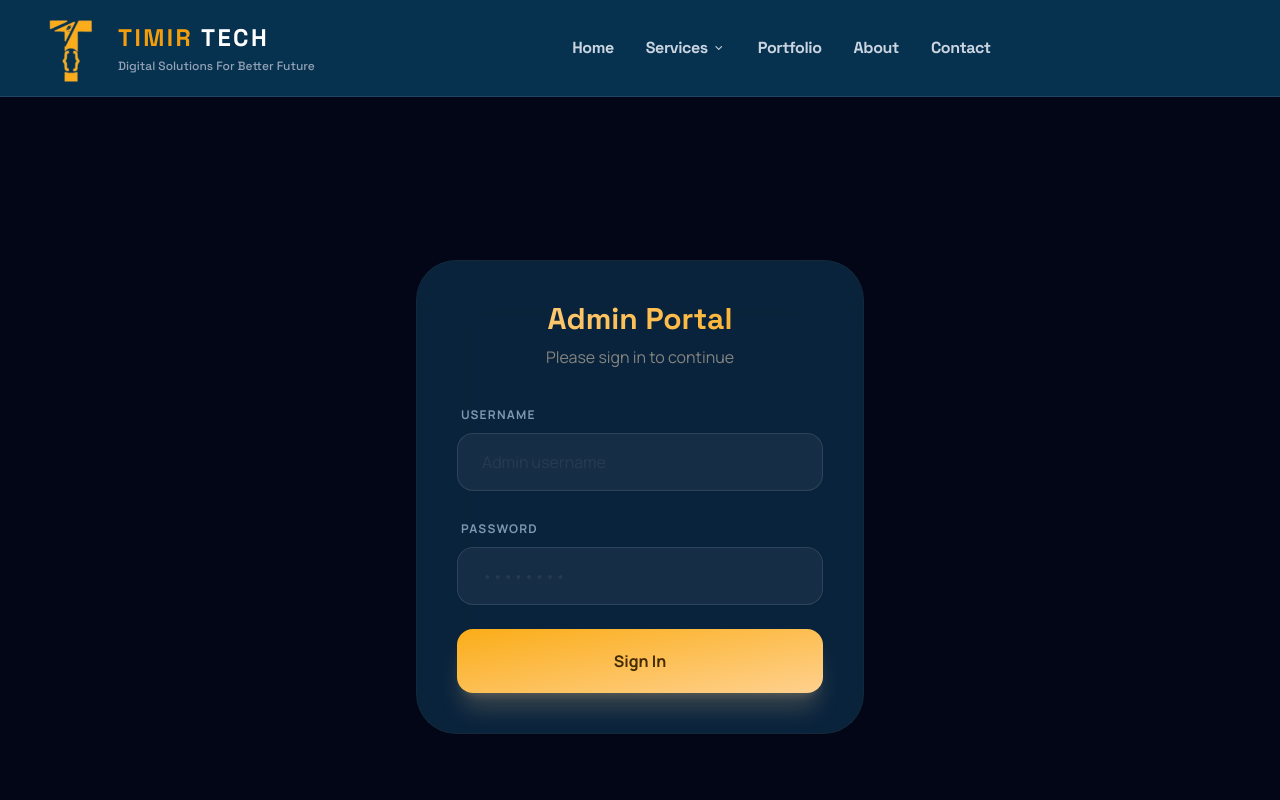
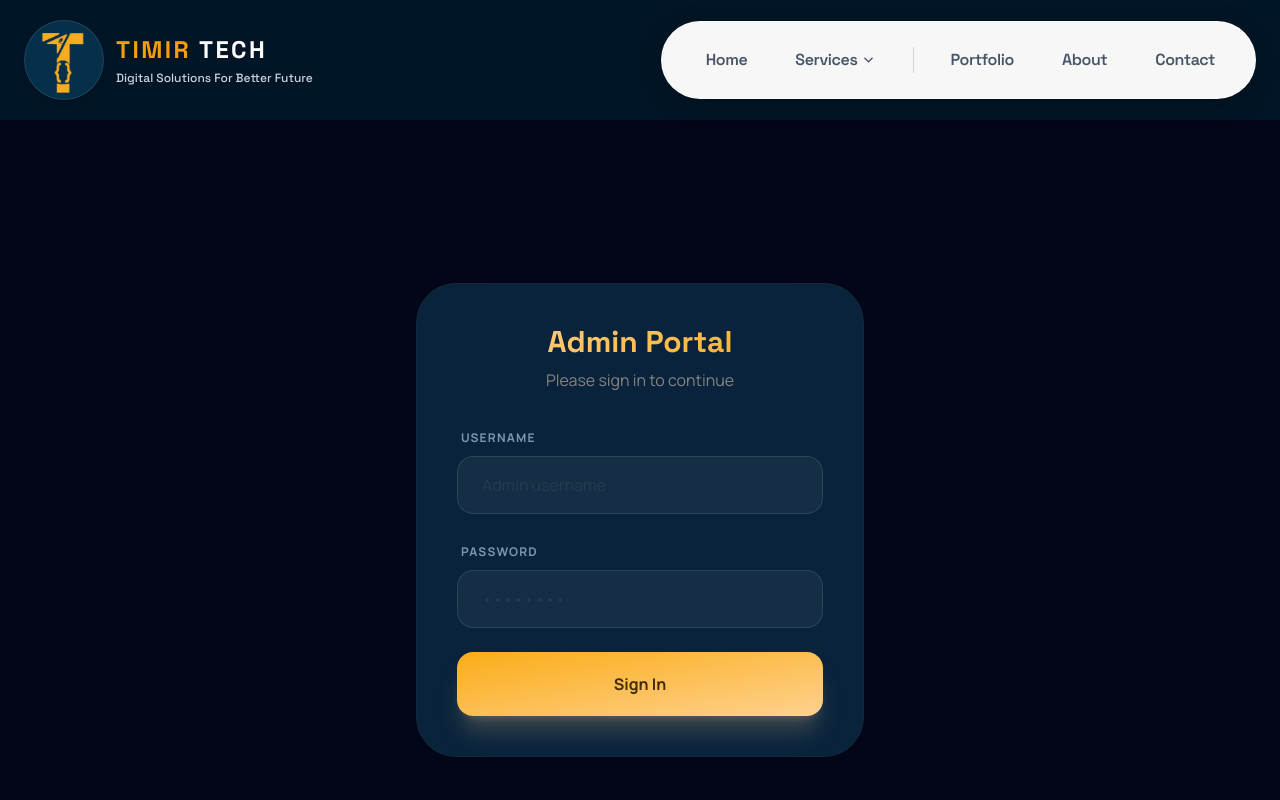
Before and after one commit to fsr-software-solution/Timir-tech, a React (Vite) app in the folder frontend/: page /admin/login in a window 1280 px wide. Shown: the top 800 px of the page. Built offline with nearby package versions, Linux system fonts and the light colour scheme.

Commit message:
feat: implement floating header and enhance Navbar for improved responsiveness and user experience

```diff
--- a/frontend/src/App.css
+++ b/frontend/src/App.css
@@ -1 +1,170 @@
-/* App.css intentionally left empty to avoid overriding custom tailwind styles */
+/* Floating header: logo left, nav pill right */
+.site-header {
+  position: fixed;
+  top: 0;
+  left: 0;
+  right: 0;
+  z-index: 50;
+  padding-top: env(safe-area-inset-top, 0px);
+  background: transparent;
+  pointer-events: none;
+  overflow: visible;
+}
+
+.site-header__bar {
+  pointer-events: auto;
+  overflow: visible;
+}
+
+.site-header__nav {
+  overflow: visible;
+}
+
+/* Mobile menu button — only visible below 768px (do not set display:flex here; Tailwind controls visibility) */
+.site-header__menu-btn {
+  align-items: center;
+  justify-content: center;
+  width: 2.75rem;
+  height: 2.75rem;
+  border-radius: 0.75rem;
+  background: rgba(255, 255, 255, 0.95);
+  border: 1px solid rgba(255, 255, 255, 0.85);
+  color: #334155;
+  box-shadow: 0 4px 16px rgba(0, 0, 0, 0.12);
+  transition: background 0.2s, color 0.2s;
+}
+
+.site-header__menu-btn:hover {
+  background: #fff;
+  color: #0f172a;
+}
+
+.site-header__menu-btn--overlay {
+  background: rgba(255, 255, 255, 0.1);
+  border-color: rgba(255, 255, 255, 0.2);
+  color: #f8fafc;
+}
+
+.site-header__menu-btn--overlay:hover {
+  background: rgba(255, 255, 255, 0.18);
+  color: #fff;
+}
+
+/* Outer pill — no overflow clip (dropdown renders outside) */
+.site-header__pill {
+  display: flex;
+  align-items: center;
+  min-height: 2.75rem;
+  background: rgba(255, 255, 255, 0.97);
+  backdrop-filter: blur(12px);
+  -webkit-backdrop-filter: blur(12px);
+  border: 1px solid rgba(255, 255, 255, 0.85);
+  border-radius: 9999px;
+  box-shadow:
+    0 6px 28px rgba(0, 0, 0, 0.14),
+    0 2px 6px rgba(0, 0, 0, 0.08);
+  overflow: visible;
+}
+
+/* Inner row scrolls horizontally on mobile only */
+.site-header__pill-scroll {
+  gap: 0.25rem;
+  padding: 0.5rem 0.75rem 0.5rem 0.85rem;
+  overflow-x: auto;
+  overflow-y: visible;
+  -webkit-overflow-scrolling: touch;
+  scrollbar-width: none;
+}
+
+.site-header__pill-scroll::-webkit-scrollbar {
+  display: none;
+}
+
+@media (min-width: 640px) {
+  .site-header__pill {
+    min-height: 3.25rem;
+  }
+
+  .site-header__pill-scroll {
+    gap: 0.35rem;
+    padding: 0.65rem 1rem 0.65rem 1.15rem;
+  }
+}
+
+@media (min-width: 768px) {
+  .site-header__pill {
+    min-height: 3.5rem;
+  }
+
+  .site-header__pill-scroll {
+    gap: 0.5rem;
+    padding: 0.75rem 1.25rem 0.75rem 1.5rem;
+    overflow-x: visible;
+  }
+}
+
+.site-header__pill-divider {
+  width: 1px;
+  height: 1.35rem;
+  margin: 0 0.35rem;
+  background: rgba(15, 23, 42, 0.15);
+  flex-shrink: 0;
+}
+
+@media (min-width: 640px) {
+  .site-header__pill-divider {
+    height: 1.6rem;
+    margin: 0 0.5rem;
+  }
+}
+
+/* Services dropdown — fixed under Services button, over hero */
+.site-header__dropdown-fixed {
+  position: fixed;
+  z-index: 100;
+  pointer-events: auto;
+}
+
+.site-header__dropdown-panel {
+  background: rgba(7, 50, 79, 0.98);
+  backdrop-filter: blur(16px);
+  -webkit-backdrop-filter: blur(16px);
+  border: 1px solid rgba(255, 255, 255, 0.18);
+  border-radius: 1rem;
+  padding: 0.5rem;
+  min-width: min(100%, 17.5rem);
+  max-height: min(70vh, 22rem);
+  overflow-y: auto;
+  box-shadow:
+    0 20px 50px rgba(0, 0, 0, 0.45),
+    0 8px 20px rgba(0, 0, 0, 0.25);
+}
+
+@media (min-width: 640px) {
+  .site-header__dropdown-panel {
+    min-width: 18rem;
+    border-radius: 1.25rem;
+  }
+}
+
+.site-header__dropdown-link {
+  display: block;
+  padding: 0.65rem 1rem;
+  font-size: 0.875rem;
+  font-weight: 600;
+  color: #e2e8f0;
+  border-radius: 0.75rem;
+  transition: color 0.2s, background 0.2s;
+}
+
+.site-header__dropdown-link:hover {
+  color: #fbbf24;
+  background: rgba(255, 255, 255, 0.08);
+}
+
+@media (min-width: 640px) {
+  .site-header__dropdown-link {
+    padding: 0.75rem 1rem;
+    font-size: 0.9375rem;
+  }
+}
--- a/frontend/src/Components/Layout/Navbar.jsx
+++ b/frontend/src/Components/Layout/Navbar.jsx
@@ -2,13 +2,16 @@ import React, { useState, useEffect, useRef, useLayoutEffect } from 'react';
 import { Link, useLocation } from 'react-router-dom';
 import logoImg from '../../assets/logobg.png';
 
-const NAVBAR_OFFSET_FALLBACK = '6.5rem';
+const NAVBAR_OFFSET_FALLBACK = '5.5rem';
 
 const Navbar = () => {
   const navRef = useRef(null);
+  const servicesBtnRef = useRef(null);
   const [spacerHeight, setSpacerHeight] = useState(null);
-  const [isOpen, setIsOpen] = useState(false);
   const [showServices, setShowServices] = useState(false);
+  const [mobileMenuOpen, setMobileMenuOpen] = useState(false);
+  const [mobileServicesOpen, setMobileServicesOpen] = useState(false);
+  const [servicesDropdownPos, setServicesDropdownPos] = useState(null);
   const [activeSection, setActiveSection] = useState('home');
   const location = useLocation();
 
@@ -32,6 +35,31 @@ const Navbar = () => {
       document.documentElement.style.removeProperty('--navbar-offset');
     };
   }, []);
+
+  const updateServicesDropdownPos = () => {
+    const btn = servicesBtnRef.current;
+    if (!btn) return;
+    const rect = btn.getBoundingClientRect();
+    setServicesDropdownPos({
+      top: rect.bottom + 4,
+      left: rect.left,
+      minWidth: Math.max(rect.width, 260),
+    });
+  };
+
+  useLayoutEffect(() => {
+    if (!showServices) {
+      setServicesDropdownPos(null);
+      return;
+    }
+    updateServicesDropdownPos();
+    window.addEventListener('resize', updateServicesDropdownPos);
+    window.addEventListener('scroll', updateServicesDropdownPos, true);
+    return () => {
+      window.removeEventListener('resize', updateServicesDropdownPos);
+      window.removeEventListener('scroll', updateServicesDropdownPos, true);
+    };
+  }, [showServices]);
 
   useEffect(() => {
     const handleScroll = () => {
@@ -62,21 +90,75 @@ const Navbar = () => {
     return () => window.removeEventListener('scroll', handleScroll);
   }, [location.pathname]);
 
-  const getLinkStyle = (section, isMobile = false) => {
-    const isActive = location.pathname === '/' && activeSection === section;
-    const baseStyle = "transition-colors font-bold";
-    if (isMobile) {
-      return `${baseStyle} text-2xl ${isActive ? 'text-amber-400' : 'text-slate-300'}`;
+  useEffect(() => {
+    if (!showServices) return;
+
+    const handlePointerDown = (e) => {
+      const panel = document.getElementById('services-dropdown-panel');
+      if (
+        servicesBtnRef.current?.contains(e.target) ||
+        panel?.contains(e.target)
+      ) {
+        return;
       }
-    return `${baseStyle} ${isActive ? 'text-amber-400' : 'text-slate-300 hover:text-white'}`;
+      setShowServices(false);
     };
 
-  const getServicesStyle = (isMobile = false) => {
+    const handleEscape = (e) => {
+      if (e.key === 'Escape') setShowServices(false);
+    };
+
+    document.addEventListener('mousedown', handlePointerDown);
+    document.addEventListener('keydown', handleEscape);
+    return () => {
+      document.removeEventListener('mousedown', handlePointerDown);
+      document.removeEventListener('keydown', handleEscape);
+    };
+  }, [showServices]);
+
+  useEffect(() => {
+    if (mobileMenuOpen) {
+      document.body.style.overflow = 'hidden';
+      setShowServices(false);
+    } else {
+      document.body.style.overflow = '';
+      setMobileServicesOpen(false);
+    }
+    return () => {
+      document.body.style.overflow = '';
+    };
+  }, [mobileMenuOpen]);
+
+  useEffect(() => {
+    const handleResize = () => {
+      if (window.innerWidth >= 768) setMobileMenuOpen(false);
+    };
+    window.addEventListener('resize', handleResize);
+    return () => window.removeEventListener('resize', handleResize);
+  }, []);
+
+  useEffect(() => {
+    setMobileMenuOpen(false);
+    setMobileServicesOpen(false);
+  }, [location.pathname]);
+
+  const getPillLinkStyle = (section) => {
+    const isActive = location.pathname === '/' && activeSection === section;
+    return `px-3 py-2 sm:px-4 sm:py-2.5 md:px-5 md:py-3 text-xs sm:text-sm md:text-base font-semibold rounded-full transition-colors whitespace-nowrap shrink-0 ${
+      isActive ? 'text-amber-600 bg-amber-50' : 'text-slate-600 hover:text-slate-900 hover:bg-slate-100'
+    }`;
+  };
+
+  const getServicesPillStyle = () => {
     const isActive = location.pathname.includes('/services');
-    if (isMobile) {
-      return `text-2xl flex items-center gap-2 w-full transition-colors font-bold ${isActive ? 'text-amber-400' : 'text-slate-300'}`;
-    }
-    return `transition-colors cursor-pointer flex items-center gap-1 font-bold ${isActive ? 'text-amber-400' : 'text-slate-300 hover:text-white'}`;
+    return `flex items-center gap-0.5 px-3 py-2 sm:px-4 sm:py-2.5 md:px-5 md:py-3 text-xs sm:text-sm md:text-base font-semibold rounded-full transition-colors cursor-pointer whitespace-nowrap shrink-0 ${
+      isActive ? 'text-amber-600 bg-amber-50' : 'text-slate-600 hover:text-slate-900 hover:bg-slate-100'
+    }`;
+  };
+
+  const getMobileLinkStyle = (section) => {
+    const isActive = location.pathname === '/' && activeSection === section;
+    return `text-xl font-bold transition-colors ${isActive ? 'text-amber-400' : 'text-slate-300 hover:text-white'}`;
   };
 
   const serviceItems = [
@@ -89,54 +171,102 @@ const Navbar = () => {
     { name: 'Learning Bootcamp', path: '/services/learning-bootcamp' },
   ];
 
+  const closeMobileMenu = () => {
+    setMobileMenuOpen(false);
+    setMobileServicesOpen(false);
+  };
+
   return (
     <>
-      <nav
-        ref={navRef}
-        className="fixed top-0 left-0 right-0 border-b border-white/10 bg-[#07324f] z-50 font-['Space_Grotesk'] tracking-tight pt-[env(safe-area-inset-top,0px)]"
-      >
-        <div className="max-w-7xl mx-auto flex min-h-[4.5rem] sm:min-h-[6rem] justify-between items-center px-3 sm:px-6 md:px-8 py-2 sm:py-2">
-          <Link to="/" className="flex items-center gap-1.5 group">
-            <div className="w-14 h-14 sm:w-20 sm:h-20 rounded-full overflow-hidden flex items-center justify-center bg-[#07324f] border-none outline-none ring-0">
+      <header ref={navRef} className="site-header font-['Space_Grotesk'] tracking-tight">
+        <div className="site-header__bar w-full flex items-center gap-3 px-3 py-3 sm:px-5 sm:py-4 md:px-6 md:py-5">
+          {/* Logo — left */}
+          <Link to="/" className="flex items-center gap-2 sm:gap-3 group min-w-0 flex-1 md:flex-initial" onClick={closeMobileMenu}>
+            <div className="w-11 h-11 sm:w-16 sm:h-16 md:w-20 md:h-20 rounded-full overflow-hidden flex items-center justify-center bg-[#07324f]/90 border border-white/10 shadow-md shrink-0">
               <img
                 src={logoImg}
                 alt="Timir Tech Logo"
                 className="w-full h-full object-cover scale-[1.10] transform-gpu"
               />
             </div>
-            <div className="flex flex-col">
-              <span className="text-base sm:text-2xl font-bold text-amber-500 uppercase tracking-widest leading-none">
-                Timir <span className="text-white">Tech</span>
+            <div className="flex flex-col min-w-0 max-w-[calc(100vw-5.5rem)] sm:max-w-none">
+              <span className="text-sm sm:text-xl md:text-2xl font-bold text-amber-500 uppercase tracking-wider sm:tracking-widest leading-none truncate">
+                Timir <span className="text-white drop-shadow-sm">Tech</span>
               </span>
-              <span className="text-[10px] sm:text-xs text-slate-400 font-medium tracking-normal mt-1">
+              <span className="hidden sm:block text-[9px] md:text-xs text-slate-300 font-medium tracking-normal mt-0.5 sm:mt-1 line-clamp-1 truncate drop-shadow-sm">
                 Digital Solutions For Better Future
               </span>
             </div>
           </Link>
 
-          {/* Desktop Menu */}
-          <div className="hidden md:flex gap-8 items-center">
-            <Link className={getLinkStyle('home')} to="/">Home</Link>
+          {/* Mobile menu button — small screens only (hidden when desktop nav pill is shown) */}
+          {!mobileMenuOpen && (
+            <button
+              type="button"
+              className="site-header__menu-btn hidden max-md:flex shrink-0 ml-auto"
+              onClick={() => setMobileMenuOpen(true)}
+              aria-label="Open menu"
+              aria-expanded={false}
+            >
+              <span className="material-symbols-outlined text-[1.75rem]">menu</span>
+            </button>
+          )}
 
-            {/* Services Dropdown */}
+          {/* Desktop / tablet nav pill — 768px and up */}
+          <nav className="site-header__nav relative hidden min-w-0 shrink-0 md:ml-auto md:block" aria-label="Main navigation">
+            <div className="site-header__pill flex items-center">
+              <div className="site-header__pill-scroll flex items-center">
+                <Link className={getPillLinkStyle('home')} to="/">Home</Link>
+
+                <div className="relative shrink-0">
+                  <button
+                    ref={servicesBtnRef}
+                    type="button"
+                    className={getServicesPillStyle()}
+                    onClick={() => setShowServices((open) => !open)}
+                    onMouseEnter={() => {
+                      setShowServices(true);
+                      updateServicesDropdownPos();
+                    }}
+                    aria-expanded={showServices}
+                    aria-haspopup="true"
+                  >
+                    Services
+                    <span className={`material-symbols-outlined text-lg transition-transform duration-300 ${showServices ? 'rotate-180' : ''}`}>expand_more</span>
+                  </button>
+                </div>
+
+                <span className="site-header__pill-divider shrink-0" aria-hidden />
+
+                <a className={getPillLinkStyle('portfolio')} href="/#portfolio">Portfolio</a>
+                <a className={getPillLinkStyle('about')} href="/#about">About</a>
+                <a className={getPillLinkStyle('contact')} href="/#contact">Contact</a>
+              </div>
+            </div>
+          </nav>
+        </div>
+      </header>
+
+      {/* Services dropdown — fixed, directly under Services button */}
+      {showServices && servicesDropdownPos && (
         <div
-              className="relative"
+          id="services-dropdown-panel"
+          className="site-header__dropdown-fixed hidden md:block"
+          style={{
+            top: servicesDropdownPos.top,
+            left: servicesDropdownPos.left,
+            minWidth: servicesDropdownPos.minWidth,
+          }}
           onMouseEnter={() => setShowServices(true)}
           onMouseLeave={() => setShowServices(false)}
         >
-              <span className={getServicesStyle()}>
-                Services
-                <span className={`material-symbols-outlined text-sm transition-transform duration-300 ${showServices ? 'rotate-180' : ''}`}>expand_more</span>
-              </span>
-
-              {showServices && (
-                <div className="absolute top-full left-1/2 -translate-x-1/2 pt-4">
-                  <div className="bg-slate-900/95 backdrop-blur-2xl border border-white/10 rounded-2xl p-2 min-w-[260px] shadow-2xl shadow-black/40">
+          <div className="site-header__dropdown-panel">
             {serviceItems.map((item, idx) => (
               <Link
                 key={idx}
                 to={item.path}
-                        className="block px-4 py-3 text-slate-300 hover:text-amber-400 hover:bg-white/5 rounded-xl transition-all text-sm"
+                onClick={() => setShowServices(false)}
+                className="site-header__dropdown-link"
               >
                 {item.name}
               </Link>
@@ -144,56 +274,38 @@ const Navbar = () => {
           </div>
         </div>
       )}
-            </div>
 
-            <a className={getLinkStyle('portfolio')} href="/#portfolio">Portfolio</a>
-            <a className={getLinkStyle('about')} href="/#about">About</a>
-            <a className={getLinkStyle('contact')} href="/#contact">Contact</a>
-          </div>
+      {/* Mobile menu overlay */}
+      {mobileMenuOpen && (
+        <div className="fixed inset-0 z-40 hidden max-md:block">
+          <button
+            type="button"
+            className="absolute inset-0 bg-slate-950/60 backdrop-blur-sm"
+            onClick={closeMobileMenu}
+            aria-label="Close menu backdrop"
+          />
+          <div className="absolute left-0 right-0 bottom-0 top-[var(--navbar-offset,5.5rem)] bg-slate-900/98 backdrop-blur-xl px-6 pt-8 pb-6 overflow-y-auto">
+            <nav className="flex flex-col gap-5 text-left" aria-label="Mobile navigation">
+              <Link onClick={closeMobileMenu} className={getMobileLinkStyle('home')} to="/">Home</Link>
 
-          <div className="flex items-center gap-2 sm:gap-4">
-
-
-            {/* Mobile Toggle */}
-            <button
-              className="md:hidden text-white flex items-center justify-center w-9 h-9 sm:w-10 sm:h-10 rounded-full bg-white/5 border border-white/10 active:bg-white/10 transition-colors"
-              onClick={() => setIsOpen(!isOpen)}
-              aria-label="Toggle menu"
-            >
-              <span className="material-symbols-outlined text-xl sm:text-2xl">{isOpen ? 'close' : 'menu'}</span>
-            </button>
-          </div>
-        </div>
-      </nav>
-
-      <div
-        className="w-full shrink-0"
-        style={{ height: spacerHeight ?? NAVBAR_OFFSET_FALLBACK }}
-        aria-hidden
-      />
-
-      {/* Mobile Menu Overlay */}
-      {isOpen && (
-        <div className="fixed inset-0 z-40 bg-slate-900/95 backdrop-blur-3xl pt-[var(--navbar-offset,6.5rem)] px-8 flex flex-col gap-6 md:hidden overflow-y-auto">
-          <Link onClick={() => setIsOpen(false)} className={getLinkStyle('home', true)} to="/">Home</Link>
-
-          {/* Mobile Services Accordion */}
               <div>
                 <button
-              onClick={() => setShowServices(!showServices)}
-              className={getServicesStyle(true)}
+                  type="button"
+                  className={`text-xl font-bold flex items-center gap-2 w-full ${location.pathname.includes('/services') ? 'text-amber-400' : 'text-slate-300'}`}
+                  onClick={() => setMobileServicesOpen((open) => !open)}
+                  aria-expanded={mobileServicesOpen}
                 >
                   Services
-              <span className={`material-symbols-outlined transition-transform duration-300 ${showServices ? 'rotate-180' : ''}`}>expand_more</span>
+                  <span className={`material-symbols-outlined transition-transform duration-300 ${mobileServicesOpen ? 'rotate-180' : ''}`}>expand_more</span>
                 </button>
-            {showServices && (
-              <div className="pl-4 mt-3 flex flex-col gap-3 border-l-2 border-amber-500/30">
+                {mobileServicesOpen && (
+                  <div className="mt-3 pl-4 flex flex-col gap-3 border-l-2 border-amber-500/40">
                     {serviceItems.map((item, idx) => (
                       <Link
                         key={idx}
-                    onClick={() => { setIsOpen(false); setShowServices(false); }}
                         to={item.path}
-                    className="text-lg text-slate-400 hover:text-amber-400 transition-colors"
+                        onClick={closeMobileMenu}
+                        className="text-base text-slate-400 hover:text-amber-400 transition-colors"
                       >
                         {item.name}
                       </Link>
@@ -202,14 +314,19 @@ const Navbar = () => {
                 )}
               </div>
 
-          <a onClick={() => setIsOpen(false)} className={getLinkStyle('portfolio', true)} href="/#portfolio">Portfolio</a>
-          <a onClick={() => setIsOpen(false)} className={getLinkStyle('about', true)} href="/#about">About</a>
-          <a onClick={() => setIsOpen(false)} className={getLinkStyle('contact', true)} href="/#contact">Contact</a>
-          <button className="mt-8 bg-primary-container text-on-primary-container px-8 py-4 w-full rounded-full font-bold shadow-lg shadow-primary/20">
-            Get Started
-          </button>
+              <a onClick={closeMobileMenu} className={getMobileLinkStyle('portfolio')} href="/#portfolio">Portfolio</a>
+              <a onClick={closeMobileMenu} className={getMobileLinkStyle('about')} href="/#about">About</a>
+              <a onClick={closeMobileMenu} className={getMobileLinkStyle('contact')} href="/#contact">Contact</a>
+            </nav>
+          </div>
         </div>
       )}
+
+      <div
+        className="w-full shrink-0"
+        style={{ height: spacerHeight ?? NAVBAR_OFFSET_FALLBACK }}
+        aria-hidden
+      />
     </>
   );
 };
--- a/frontend/src/Pages/Home.jsx
+++ b/frontend/src/Pages/Home.jsx
@@ -9,7 +9,7 @@ import Contact from '../Components/home/Contact';
 
 const Home = () => {
     return (
-        <main id="home" className="scroll-mt-[var(--navbar-offset,6.5rem)]">
+        <main id="home" className="scroll-mt-[var(--navbar-offset,5.5rem)]">
             <Hero />
             <About />
             <Services />
```
Also changed, not shown: frontend/src/Components/home/Hero.jsx (+69 -10 lines). Lines whose indentation alone changed are shown as unchanged.
